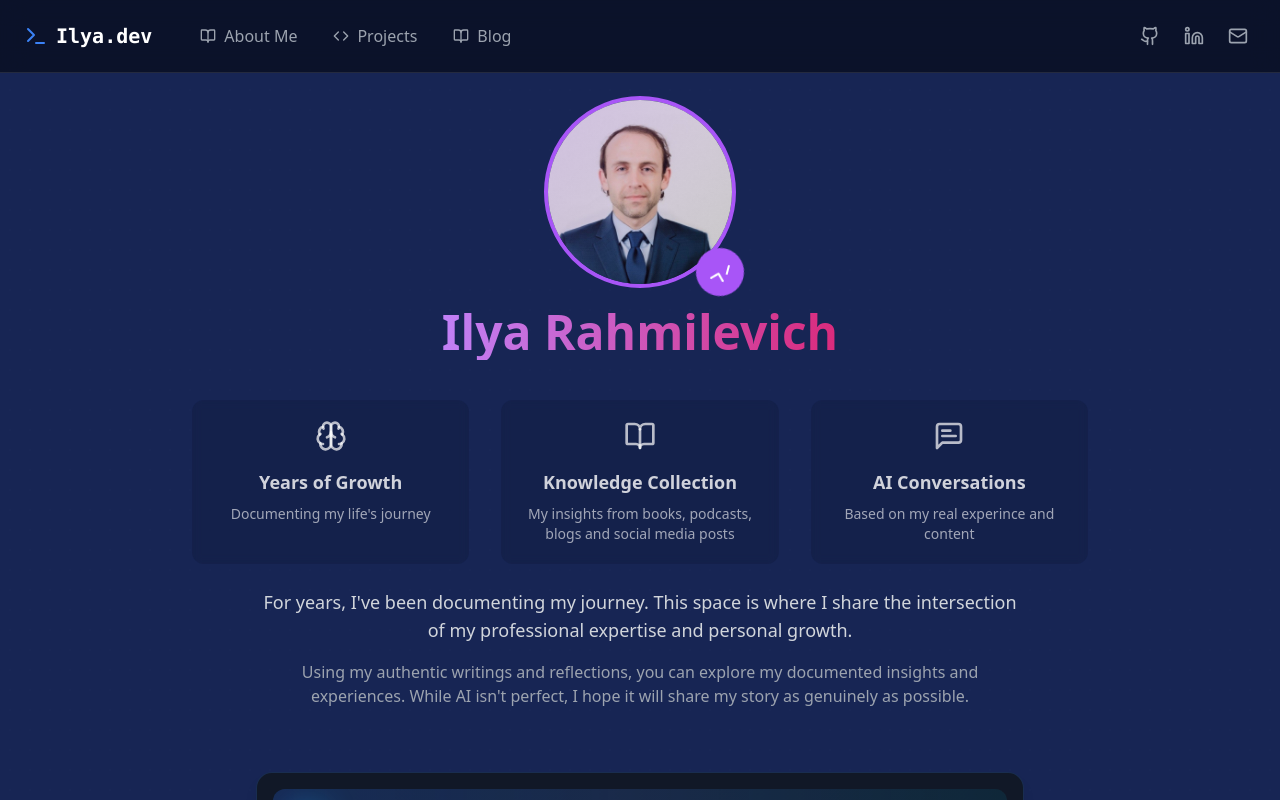
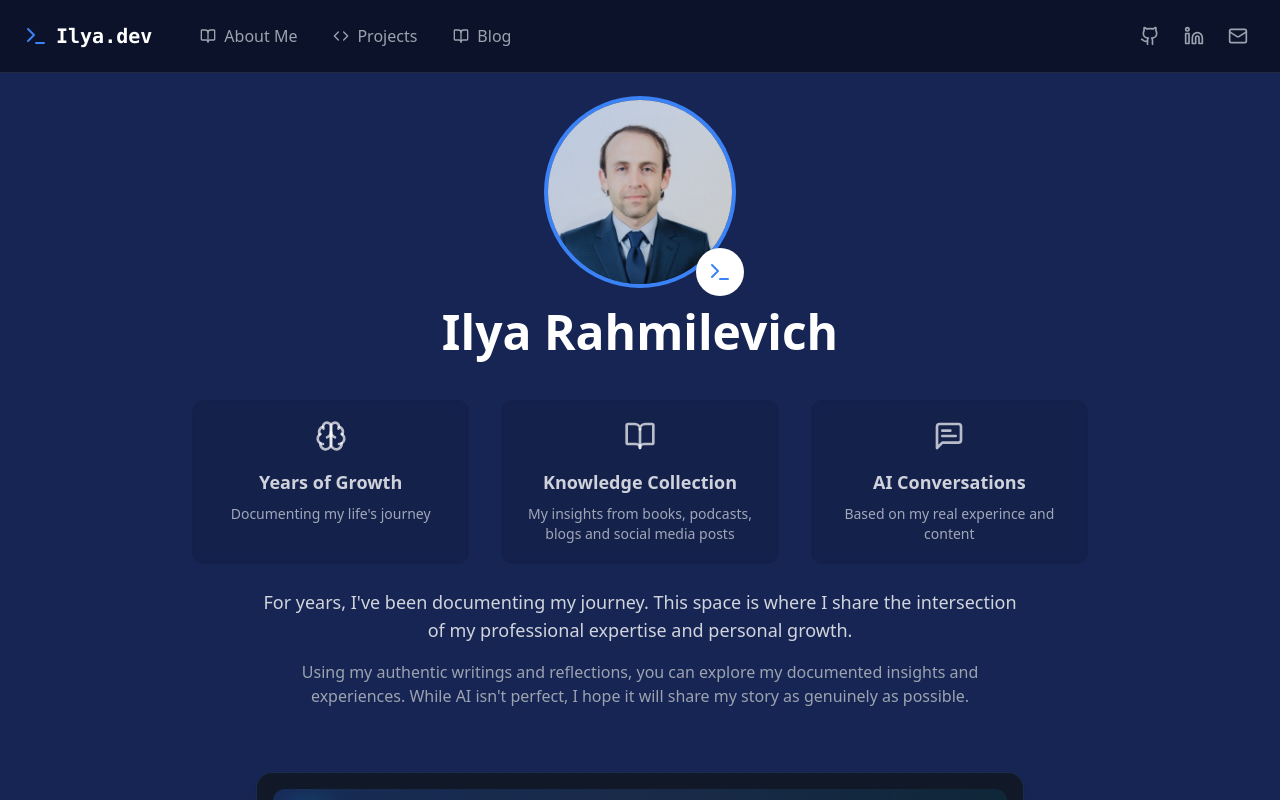
Before and after one commit to ilyar88/ai-portfolio, a React (Vite) app in the folder frontend/: page / in a window 1280 px wide. Shown: the top 800 px of the page. Built offline with nearby package versions, Linux system fonts and the light colour scheme; no server answers.

Commit message:
Update index.jsx file.

```diff
--- a/frontend/src/components/sections/Home/index.jsx
+++ b/frontend/src/components/sections/Home/index.jsx
@@ -21,20 +21,18 @@ export const HomeSection = () => {
         animate={{ scale: 1, opacity: 1 }}
         transition={{ type: "spring", bounce: 0.5 }}
       >
-        <div className="w-40 h-40 md:w-48 md:h-48 rounded-full overflow-hidden border-4 border-purple-500 relative">
+        <div className="w-40 h-40 md:w-48 md:h-48 rounded-full overflow-hidden border-4 border-blue-500 relative">
           <img
             src="/profile.jpg"
             alt={personalInfo.name}
             className="w-full h-full object-cover"
           />
-          <div className="absolute inset-0 bg-gradient-to-br from-purple-500/20 to-transparent" />
+          <div className="absolute inset-0 bg-gradient-to-br from-blue-500/20 to-transparent" />
         </div>
         <motion.div
-          className="absolute -bottom-2 -right-2 w-10 h-10 md:w-12 md:h-12 bg-purple-500 rounded-full flex items-center justify-center"
-          animate={{ rotate: 360 }}
-          transition={{ duration: 2, repeat: Infinity, ease: "linear" }}
+          className="absolute -bottom-2 -right-2 w-10 h-10 md:w-12 md:h-12 bg-white rounded-full flex items-center justify-center"
         >
-          <Terminal className="w-5 h-5 md:w-6 md:h-6 text-white" />
+          <Terminal className="w-5 h-5 md:w-6 md:h-6 text-blue-500" />
         </motion.div>
       </motion.div>
 
@@ -42,7 +40,7 @@ export const HomeSection = () => {
         initial={{ opacity: 0 }}
         animate={{ opacity: 1 }}
         transition={{ duration: 0.4 }}
-        className="text-4xl md:text-5xl font-bold mb-2 bg-gradient-to-r from-purple-400 to-pink-600 bg-clip-text text-transparent leading-relaxed px-4 py-1"
+        className="text-4xl md:text-5xl font-bold mb-2 text-white leading-relaxed px-4 py-1"
       >
         {personalInfo.name}
       </motion.h1>
```
